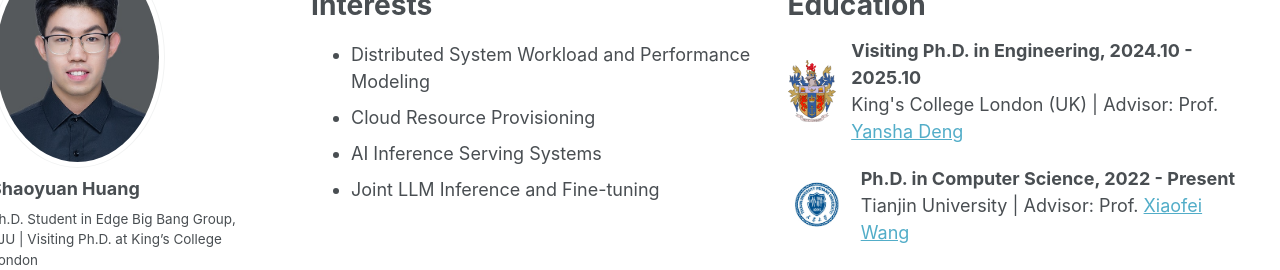
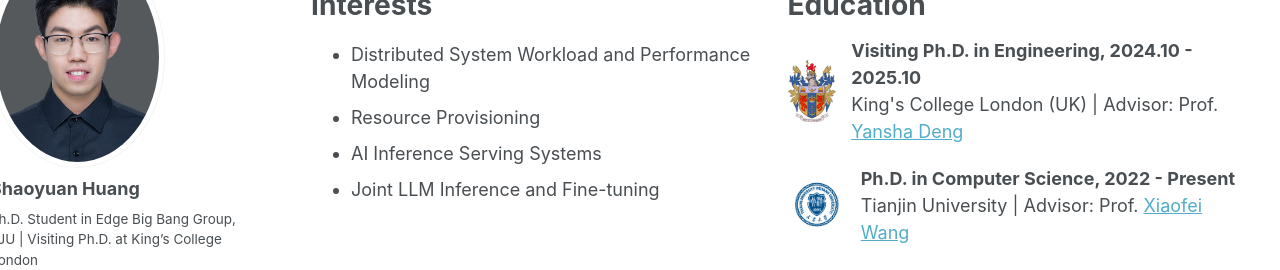
Before and after one commit to hsy23/ShaoyuanHuang, a Jekyll site: the page built from _pages/about.md, in a window 1280 px wide and 900 px high, scrolled down 352 px. Shown: the part 153-423 px from the top of the window. Built offline with Jekyll 4.4.1, drawn with Linux system fonts in a browser that asks for light colours; some web fonts are replaced.

Commit message:
微调主页

```diff
--- a/_pages/about.md
+++ b/_pages/about.md
@@ -21,7 +21,7 @@ I'm passionate about building intelligent, high-performance (high-throughput and
     <h1>Interests</h1>
     <ul>
       <li>Distributed System Workload and Performance Modeling</li>
-      <li>Cloud Resource Provisioning</li>
+      <li>Resource Provisioning</li>
       <li>AI Inference Serving Systems</li>
       <li>Joint LLM Inference and Fine-tuning</li>
     </ul>
```
